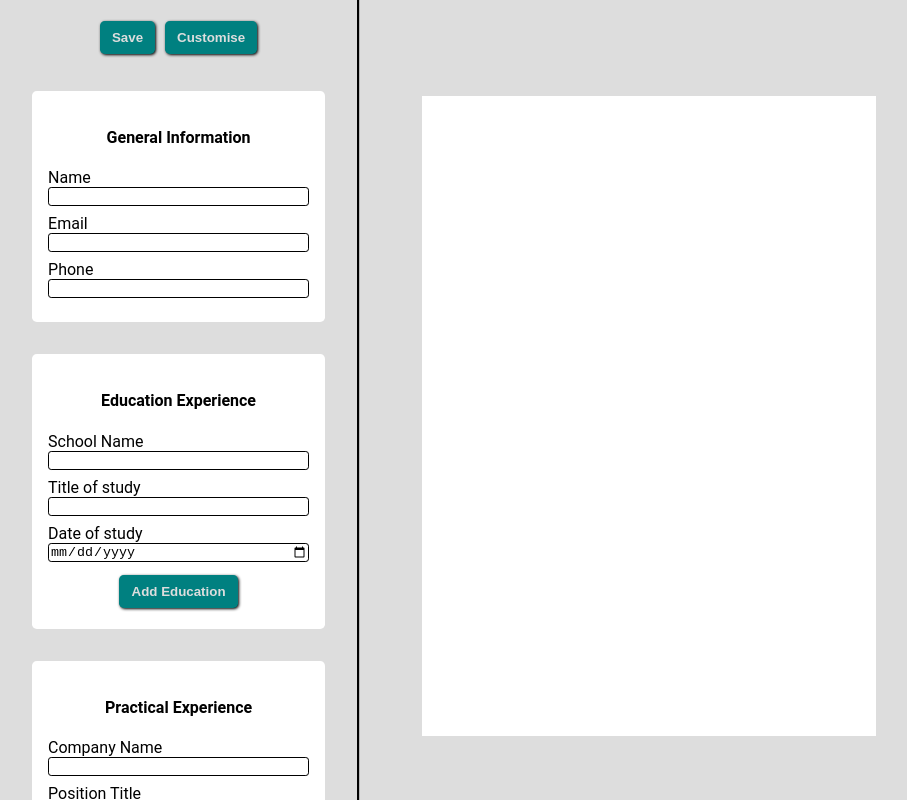
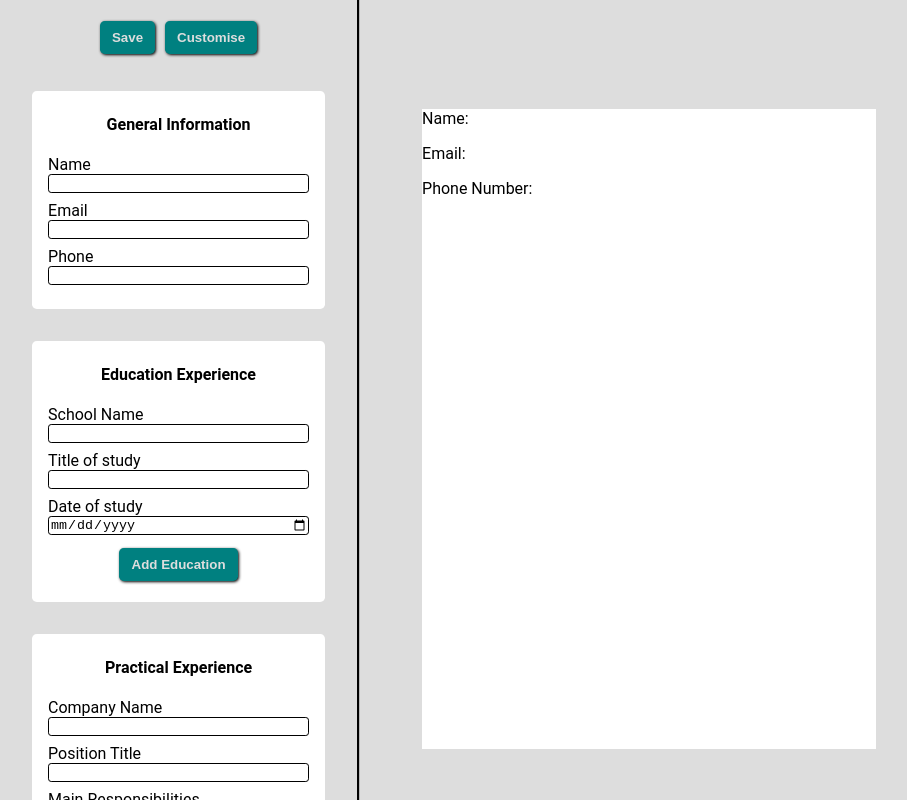
Before and after one commit to markr155/resume-builder, a React (Vite) app: page / in a window 1280 px wide. Shown: the top 800 px of the page, without its empty margins (170-1077 px from the left). Built offline with nearby package versions, Linux system fonts and the light colour scheme.

Commit message:
Name, email, phone are rendered as inputted

```diff
--- a/src/components/App.jsx
+++ b/src/components/App.jsx
@@ -3,11 +3,37 @@ import InputContainer from './InputContainer'
 import PreviewContainer from './PreviewContainer'
 
 function App() {
+  const [name, setName] = useState('');
+
+  const handleNameChange = (newName) => {
+    setName(newName);
+  };
+  const [email, setEmail] = useState('');
+
+  const handleEmailChange = (newEmail) => {
+    setEmail(newEmail);
+  }
+
+  const [phoneNumber, setPhoneNumber] = useState('');
+  const handlePhoneNumberChange = (newPhoneNumber) => {
+    setPhoneNumber(newPhoneNumber)
+  };
 
   return (
     <>
-    <InputContainer />
-    <PreviewContainer />
+    <InputContainer
+    name={name}
+    onNameChange={handleNameChange}
+    email={email}
+    onEmailChange={handleEmailChange}
+    phoneNumber={phoneNumber}
+    onPhoneNumberChange={handlePhoneNumberChange}
+    />
+    <PreviewContainer
+    name={name}
+    email={email}
+    phoneNumber={phoneNumber}
+    />
     </>
   )
 }
--- a/src/components/GeneralInfo.jsx
+++ b/src/components/GeneralInfo.jsx
@@ -1,14 +1,36 @@
-export default function GeneralInfo() {
+import { useState } from 'react';
+
+export default function GeneralInfo({
+    name,
+    onNameChange,
+    email,
+    onEmailChange,
+    phoneNumber,
+    onPhoneNumberChange }) {
+
     return (
-        <div className="general information">
+    <div className="general information">
+        <h4 className='form-header'>General Information</h4>
         <form className="info-form">
-        <h4 className='form-header'>General Information</h4>
-        <label>Name</label>
-        <input type="text" />
-        <label htmlFor="">Email</label>
-        <input type="text" />
-        <label htmlFor="">Phone</label>
-        <input type="text" />
+        <label htmlFor="name" >Name</label>
+        <input
+            id="name"
+            type="text"
+            value={name}
+            onChange={(e) => onNameChange(e.target.value)}
+        />
+        <label htmlFor="email">Email</label>
+        <input
+            id="email"
+            type="text"
+            value={email}
+            onChange={(e) => onEmailChange(e.target.value)} />
+        <label htmlFor="phone">Phone</label>
+        <input
+            id="phone"
+            type="text"
+            value={phoneNumber}
+            onChange={(e) => onPhoneNumberChange(e.target.value)} />
         </form>
 
     </div>
--- a/src/components/InputContainer.jsx
+++ b/src/components/InputContainer.jsx
@@ -3,11 +3,26 @@ import GeneralInfo from "./GeneralInfo"
 import EducationInfo from "./EducationInfo"
 import ExperienceInfo from "./ExperienceInfo"
 
-export default function InputContainer() {
+export default function InputContainer({
+    name,
+    onNameChange,
+    email,
+    onEmailChange,
+    phoneNumber,
+    onPhoneNumberChange
+}) {
     return (
     <div className="input-container">
         <OptionsContainer />
-        <GeneralInfo />
+        <GeneralInfo
+        name={name}
+        onNameChange={onNameChange}
+        email={email}
+        onEmailChange={onEmailChange}
+        phoneNumber={phoneNumber}
+        onPhoneNumberChange={onPhoneNumberChange}
+        />
+
         <EducationInfo />
         <ExperienceInfo />
     </div>
--- a/src/components/PreviewContainer.jsx
+++ b/src/components/PreviewContainer.jsx
@@ -1,8 +1,16 @@
-export default function PreviewContainer() {
+export default function PreviewContainer({
+    name,
+    email,
+    phoneNumber
+    }) {
     return (
 
         <div className="preview-container">
-            <div id="resume-preview"></div>
+            <div id="resume-preview">
+                <p>Name: {name}</p>
+                <p>Email: {email}</p>
+                <p>Phone Number: {phoneNumber}</p>
+            </div>
         </div>
 
     )
--- a/src/index.css
+++ b/src/index.css
@@ -66,6 +66,7 @@ textarea {
 }
 
 .form-header {
+  margin-top: 0.5rem;
   text-align: center;
 }
 
```
